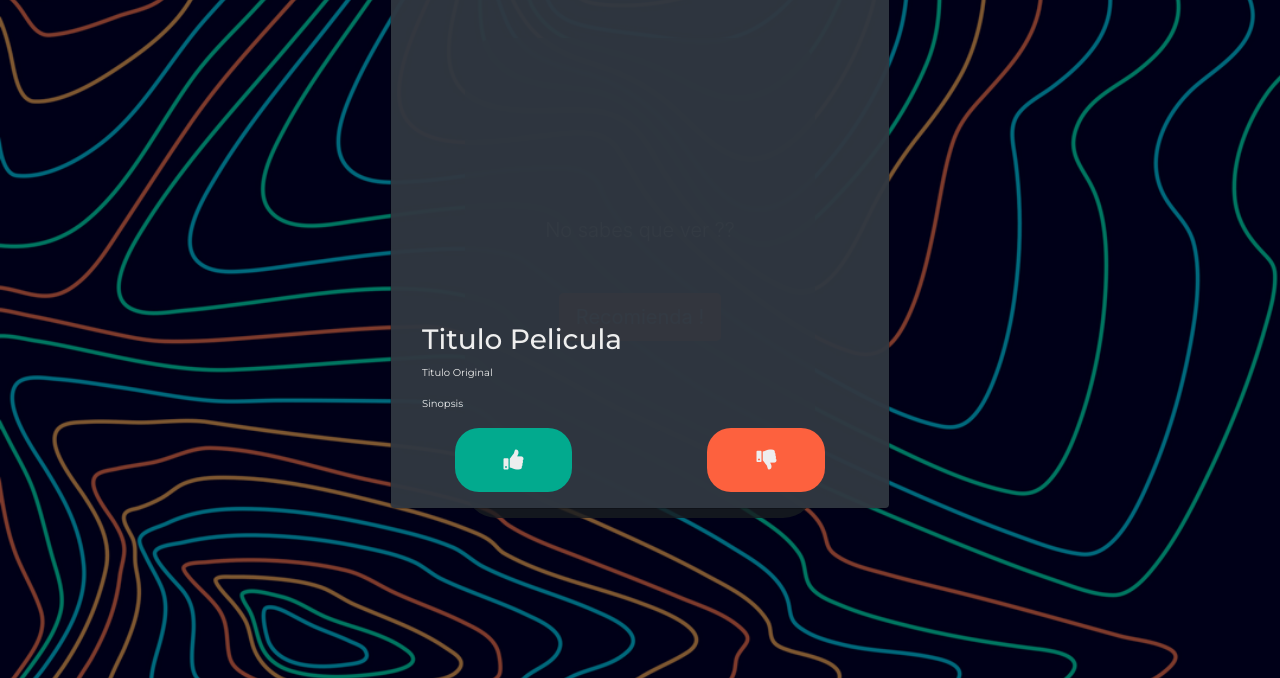
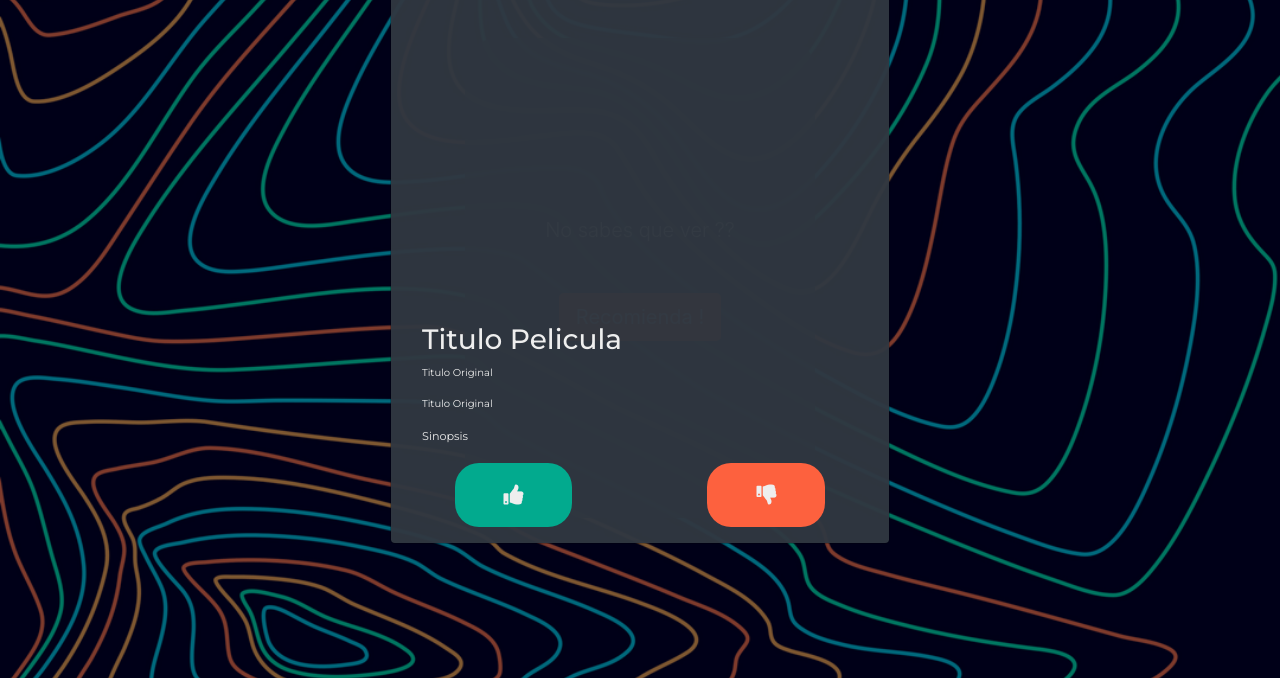
Before and after one commit to pinomartin/recomenda2, a plain HTML site: page index.html in a window 1280 px wide. Both pictures are taken after a click on the button "Recomienda !". Shown: the part 122-800 px from the top of the page. Drawn offline with nearby package versions, Linux system fonts and the light colour scheme; no server answers.

Commit message:
Modificaciones en Js y UI

```diff
--- a/index.html
+++ b/index.html
@@ -49,17 +49,18 @@
                             <div class="col-12 text-left">
                                 <h3 id="titulo-card">Titulo Pelicula</h3>
                                 <p id="titulo-original">Titulo Original</p>
-                                <p id="sinopsis" class="m-0">Sinopsis</p>
+                                <p id="genero">Titulo Original</p>
+                                <p id="sinopsis" class="m-0 sinopsis">Sinopsis</p>
                             </div>
                         </div>
                     </div>
                 </div>
                 <div class="modal-footer justify-content-around likes">
-                        <button id="btn-like" type="button" class="btn btn-lg"><i class="fa fa-thumbs-up"
-                                aria-hidden="true"></i></button>
+                    <button id="btn-like" type="button" class="btn btn-lg"><i class="fa fa-thumbs-up"
+                            aria-hidden="true"></i></button>
 
-                        <button id="btn-dislike" type="button" class="btn btn-lg">
-                            <i class="fa fa-thumbs-down" aria-hidden="true"></i></button>
+                    <button id="btn-dislike" type="button" class="btn btn-lg">
+                        <i class="fa fa-thumbs-down" aria-hidden="true"></i></button>
                 </div>
                 <!-- <div class="modal-footer">
                     <button type="button" class="btn btn-secondary" data-dismiss="modal">Cerrar</button>
--- a/js/app.js
+++ b/js/app.js
@@ -7,7 +7,8 @@ let modal = {
     tituloModal : document.getElementById('titulo-card'),
     nombreOriginal : document.getElementById('titulo-original'),
     descripGral : document.getElementById('desc-gral'),
-    sinopsis : document.getElementById('sinopsis')
+    sinopsis : document.getElementById('sinopsis'),
+    genero: document.getElementById('genero')
 }
 
 const fetchMovie =  async () => {
@@ -24,7 +25,7 @@ const fetchMovie =  async () => {
     modal.tituloModal.innerText = randomMovie.title;
     modal.nombreOriginal.innerText = `${randomMovie.original_title}`;
     modal.sinopsis.innerText = `${randomMovie.overview.substring(0,280)}...`
-
+    modal.genero.innerText = `${randomMovie}`
 
     //Asigna esa imagen a los elementos para visualizar
     document.getElementById("modalHeader").style.backgroundImage = `url(${imgUrl})`;
--- a/style/style.css
+++ b/style/style.css
@@ -4,10 +4,12 @@
     padding: 0;
     --font-modal-default : 'Montserrat', sans-serif;
 }
-
+html{
+    height: 100vh;
+}
 body{
     font-size: 62.5%;
-    height: 100vh;
+
     background-image: url(/img/background1.png);
     background-attachment: fixed;
     background-position: center;
@@ -100,6 +102,15 @@ main p{
 .modal-body{
     color: #eeeeee;
 }
+
+.sinopsis{
+    line-height: 1.2rem;
+    font-size: .7rem;
+}
+
+
+
+
 .modal-footer{
     border-color: transparent;
 
```
